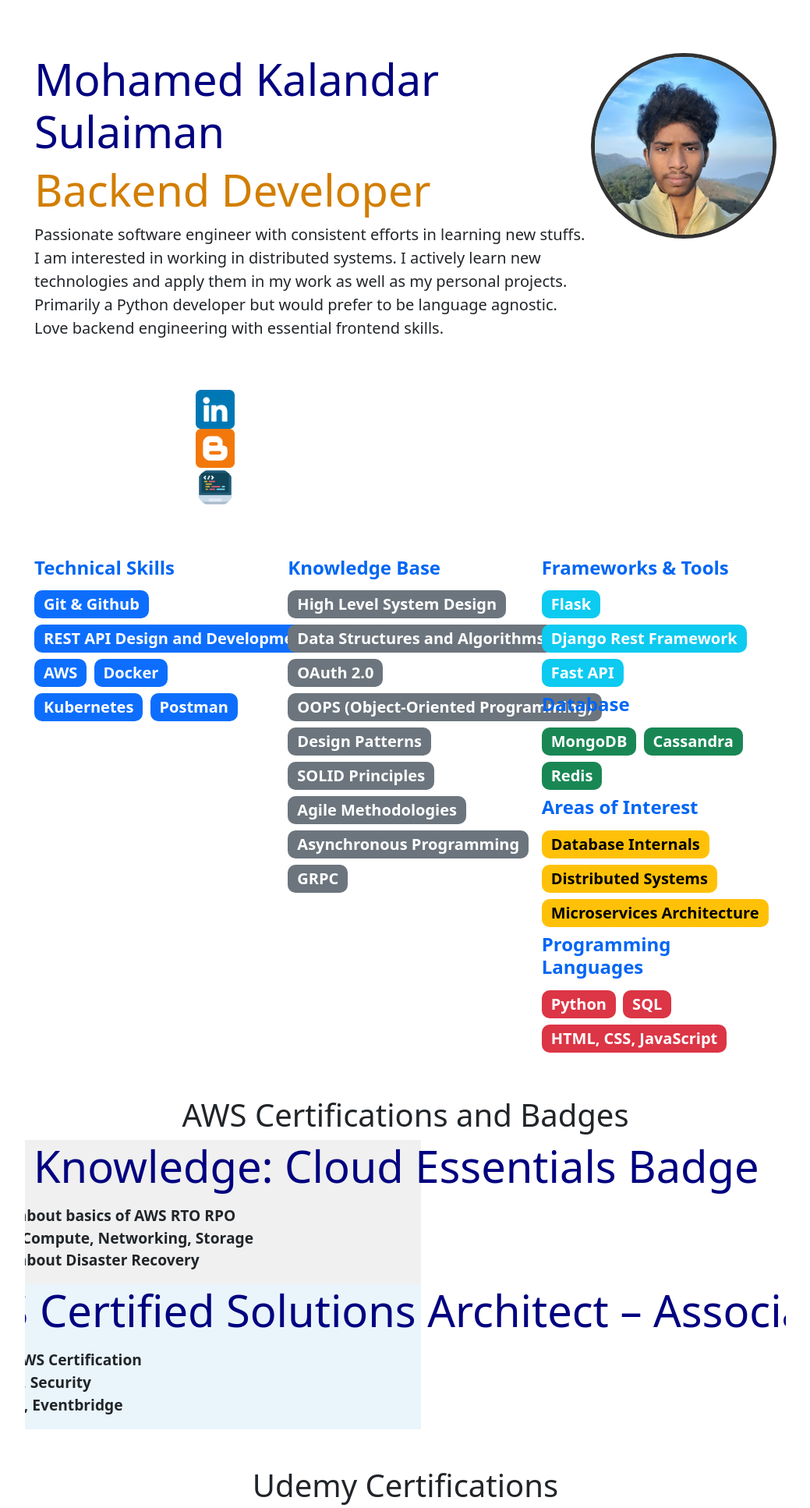
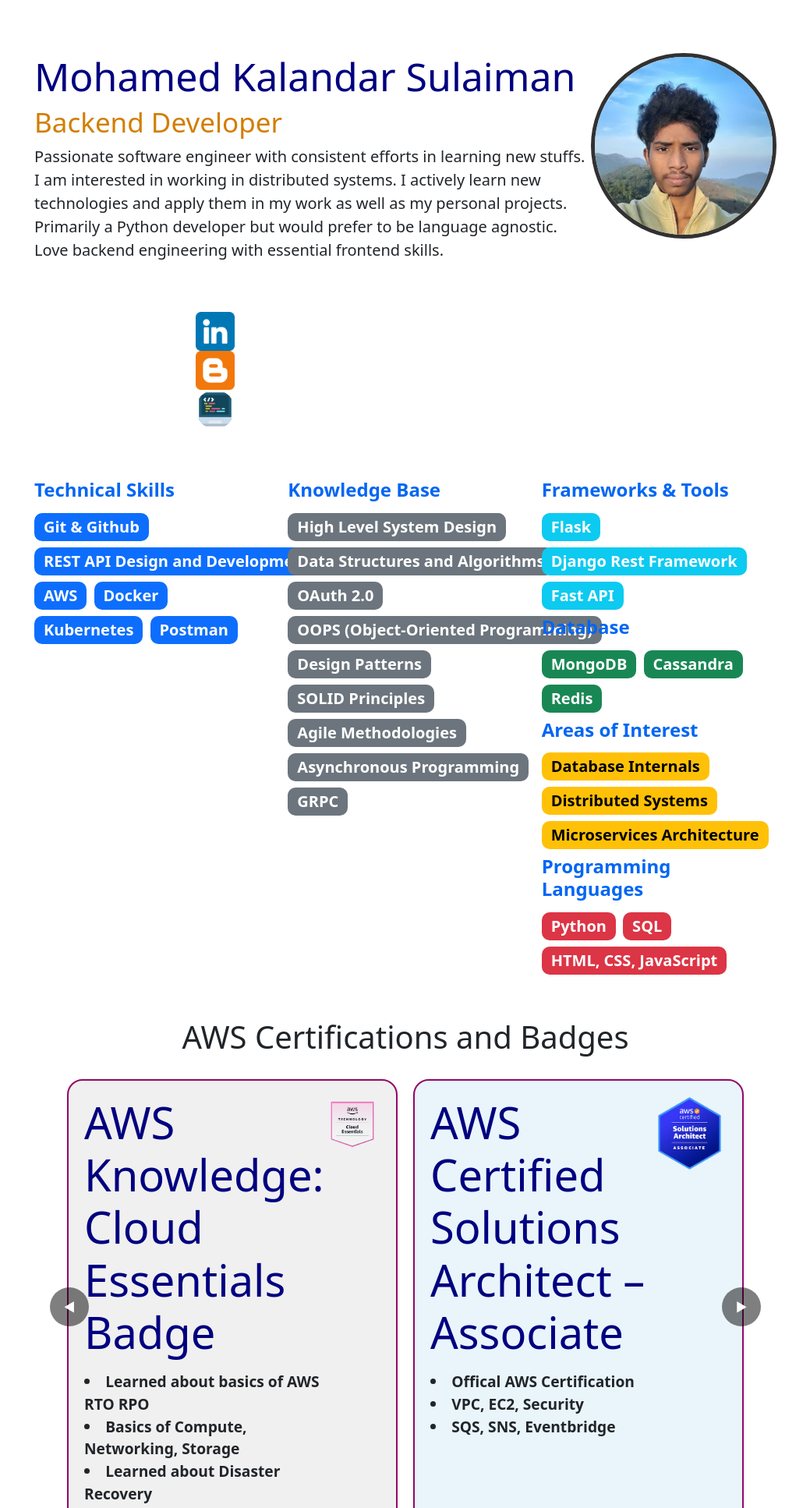
Before and after one commit to Mohamed-Kalandar-Sulaiman/Flask-Portfolio-Site, a Flask app: page / in a window 1280 px wide. Shown: the top 1934 px of the page at 78% size, without its empty margins (120-1159 px from the left). Run offline with Flask 3, Linux system fonts and the light colour scheme; some libraries are stand-ins or nearby versions.

Commit message:
Updated scrolling

```diff
--- a/main/ui/templates/sections/aws_certifications.html
+++ b/main/ui/templates/sections/aws_certifications.html
@@ -1,8 +1,70 @@
+<!DOCTYPE html>
+<html lang="en">
+<head>
+    <meta charset="UTF-8">
+    <meta name="viewport" content="width=device-width, initial-scale=1.0">
+    <title>AWS Certifications</title>
+    <link rel="stylesheet" href="path/to/common.css">
+    <style>
+        .cert-container {
+            margin: 10px;
+            border-radius: 20px;
+            border: 2px solid rgb(147, 6, 103);
+            transition: transform 0.2s ease-in-out;
+            display: inline-block;
+        }
+
+        .cert-container:hover {
+            transform: scale(0.90);
+        }
+
+        .certificates-wrapper {
+            display: flex;
+            overflow-x: scroll;
+            scroll-behavior: smooth;
+            width: 100%;
+            position: relative;
+        }
+
+        .scroll-button {
+            position: absolute;
+            top: 50%;
+            transform: translateY(-50%);
+            background-color: rgba(0, 0, 0, 0.5);
+            color: white;
+            border: none;
+            padding: 10px;
+            cursor: pointer;
+            z-index: 1;
+            width: 50px;
+            height: 50px;
+            border-radius: 50%;
+            display: flex;
+            justify-content: center;
+            align-items: center;
+        }
+
+        .scroll-button.left {
+            left: 10px;
+        }
+
+        .scroll-button.right {
+            right: 10px;
+        }
+
+        .scroll-button:hover {
+            background-color: rgba(0, 0, 0, 0.7);
+        }
+    </style>
+</head>
+<body>
     <div>
         <h1 style="text-align: center;">AWS Certifications and Badges</h1>
-        <div class="row mb-5" style="overflow-x: hidden; white-space: nowrap;" id="aws-certifications-container">
+        <div class="row mb-5" style="overflow-x: hidden; position: relative;margin: 10px;padding: 10px;" id="aws-certifications-container">
+            <button class="scroll-button left" onclick="scrollLeftAWS()">&#9664;</button>
+            <div class="certificates-wrapper" id="aws-certificates-wrapper">
                 <!-- AWS Knowledge: Cloud Essentials Badge -->
-            <div class="cert-container" style="background-color: #f0f0f0; width: 50vw; min-width: 300px; padding-right: 20px; display: inline-block;">
+                <div class="cert-container" style="background-color: #f0f0f0; width: 50vw; min-width: 300px; padding: 20px;">
                     <div style="display: flex; justify-content: space-between;">
                         <div style="flex: 3;">
                             <h1 class="display-4" style="color: navy;">AWS Knowledge: Cloud Essentials Badge</h1>
@@ -10,7 +72,6 @@
                                 <li>Learned about basics of AWS RTO  RPO</li>
                                 <li>Basics of Compute, Networking, Storage</li>
                                 <li>Learned about Disaster Recovery</li>
-
                             </p>
                         </div>
                         <div style="flex: 1; text-align: center;">
@@ -22,7 +83,7 @@
                 </div>
 
                 <!-- AWS Certified Solutions Architect – Associate -->
-            <div class="cert-container" style="background-color: #e9f5fb; width: 50vw; min-width: 300px; padding-left: 20px; display: inline-block;">
+                <div class="cert-container" style="background-color: #e9f5fb; width: 50vw; min-width: 300px; padding: 20px;">
                     <div style="display: flex; justify-content: space-between;">
                         <div style="flex: 3;">
                             <h1 class="display-4" style="color: navy;">AWS Certified Solutions Architect – Associate</h1>
@@ -40,33 +101,20 @@
                     </div>
                 </div>
             </div>
+            <button class="scroll-button right" onclick="scrollRightAWS()">&#9654;</button>
+        </div>
     </div>
 
-
-
-
     <script>
-    // Function to continuously scroll horizontally
-    function autoScroll() {
-        var container = document.getElementById('aws-certifications-container');
-        var scrollAmount = 1; // Adjust scrolling speed as needed
-        var scrollWidth = container.scrollWidth;
-        var clientWidth = container.clientWidth;
-
-        if (container.scrollLeft >= (scrollWidth - clientWidth)) {
-            container.scrollLeft = 0; // Reset to start if reached end
-        } else {
-            container.scrollLeft += scrollAmount; // Scroll right
-        }
+        function scrollLeftAWS() {
+            var container = document.getElementById('aws-certificates-wrapper');
+            container.scrollBy({ left: -300, behavior: 'smooth' }); // Adjust scroll distance as needed
         }
 
-    // Call autoScroll function every 50 milliseconds
-    setInterval(autoScroll, 50); // Adjust interval for smoother or faster scrolling
+        function scrollRightAWS() {
+            var container = document.getElementById('aws-certificates-wrapper');
+            container.scrollBy({ left: 300, behavior: 'smooth' }); // Adjust scroll distance as needed
+        }
     </script>
-
-
-<style>
-    .img:hover {
-        transform: scale(1.05); /* Optional: Scale up on hover */
-    }
-</style>
+</body>
+</html>
--- a/main/ui/templates/sections/introduction.html
+++ b/main/ui/templates/sections/introduction.html
@@ -1,8 +1,8 @@
 <div class="row mb-5">
     <div style="display: flex; justify-content: space-between;">
         <div style="flex: 3;">
-            <h1 class="display-4" style="color: navy;">Mohamed Kalandar Sulaiman</h1>
-            <h2 class="display-4" style="color: rgb(210, 126, 0);">Backend Developer</h2>
+            <h1 class="display-4" style="color: navy;font-size: 50px;">Mohamed Kalandar Sulaiman</h1>
+            <h2 class="display-4" style="color: rgb(210, 126, 0);font-size: 35px;">Backend Developer</h2>
             <p class="lead">Passionate software engineer with consistent efforts in learning new stuffs.
                             I am interested in working in distributed systems.
                             I actively learn new technologies and apply them in my work as well as my personal projects.
--- a/main/ui/templates/sections/udemy_certifications.html
+++ b/main/ui/templates/sections/udemy_certifications.html
@@ -1,8 +1,9 @@
 <div>
     <h1 style="text-align: center;">Udemy Certifications</h1>
 
-    <div class="row mb-5" style="overflow-x: hidden; white-space: nowrap;" id="udemy-certifications-container">
-        <div>
+    <div class="row mb-5" style="overflow-x: hidden; position: relative;" id="udemy-certifications-container">
+        <button class="scroll-button left" onclick="UdemyscrollLeft()">&#9664;</button>
+        <div class="certificates-wrapper"id="udemy-certificates-wrapper">
             <a href="https://www.udemy.com/certificate/UC-34f8f10c-f6b2-40a7-adc8-811f22f1c688/" target="_blank"><img src="{{ url_for('static', filename='images/certificates/html_and_css.jpg') }}" class="img-fluid certificate" ></a>
             <a href="https://www.udemy.com/certificate/UC-0567325a-2cc9-492e-adac-1119dfaebdb7/" target="_blank"><img src="{{ url_for('static', filename='images/certificates/fundamentals_of_backend.jpg') }}" class="img-fluid certificate" ></a>
             <a href="https://www.udemy.com/certificate/UC-198cb049-8f83-4e9b-9062-8f5d70ef5f8a/" target="_blank"><img src="{{ url_for('static', filename='images/certificates/fundamentals_of_database.jpg') }}" class="img-fluid certificate" ></a>
@@ -10,32 +11,11 @@
             <a href="https://www.udemy.com/certificate/UC-316e9a9b-1811-4483-9696-af6144a08a32/" target="_blank"><img src="{{ url_for('static', filename='images/certificates/django.jpg') }}" class="img-fluid certificate" ></a>
             <a href="https://www.udemy.com/certificate/UC-d505192a-61dc-4cb0-adf3-6f6347b3400d/" target="_blank"><img src="{{ url_for('static', filename='images/certificates/redis.jpg') }}" class="img-fluid certificate" ></a>
             <a href="https://www.udemy.com/certificate/UC-aedcd303-6a49-453b-a04c-fda2251f08b3/" target="_blank"><img src="{{ url_for('static', filename='images/certificates/cassandra.jpg') }}" class="img-fluid certificate" ></a>
-
-
+            <a href="https://www.udemy.com/certificate/UC-ea137959-2a72-4a5d-ba77-96799cda8e06/" target="_blank"><img src="{{ url_for('static', filename='images/certificates/fastapi.jpg') }}" class="img-fluid certificate" ></a>
         </div>
+        <button class="scroll-button right" onclick="UdemyscrollRight()">&#9654;</button>
     </div>
-
 </div>
-
-
-<script>
-    // Function to continuously scroll horizontally
-    function autoScroll() {
-        var container = document.getElementById('udemy-certifications-container');
-        var scrollAmount = 1; // Adjust scrolling speed as needed
-        var scrollWidth = container.scrollWidth;
-        var clientWidth = container.clientWidth;
-
-        if (container.scrollLeft >= (scrollWidth - clientWidth)) {
-            container.scrollLeft = 0; // Reset to start if reached end
-        } else {
-            container.scrollLeft += scrollAmount; // Scroll right
-        }
-    }
-
-    // Call autoScroll function every 50 milliseconds
-    setInterval(autoScroll, 10); // Adjust interval for smoother or faster scrolling
-</script>
 
 <style>
     .certificate {
@@ -51,4 +31,55 @@
     .certificate:hover {
         transform: scale(1.05); /* Optional: Scale up on hover */
     }
+
+    .certificates-wrapper {
+        display: flex;
+        overflow-x: scroll;
+        scroll-behavior: smooth;
+        width: 100%;
+    }
+
+    .scroll-button {
+        position: absolute;
+        top: 50%;
+        transform: translateY(-50%);
+        background-color: rgba(0, 0, 0, 0.5);
+        color: white;
+        border: none;
+        padding: 10px;
+        cursor: pointer;
+        z-index: 1;
+        width: 50px;
+        height: 50px;
+        border-radius: 50%;
+        display: flex;
+        justify-content: center;
+        align-items: center;
+    }
+
+    .scroll-button.left {
+        left: 10px;
+    }
+
+    .scroll-button.right {
+        right: 10px;
+    }
+
+    .scroll-button:hover {
+        background-color: rgba(0, 0, 0, 0.7);
+    }
 </style>
+
+
+
+<script>
+    function UdemyscrollLeft() {
+        var container = document.getElementById('udemy-certificates-wrapper');
+        container.scrollBy({ right: -500, behavior: 'smooth' }); // Adjust scroll distance as needed
+    }
+
+    function UdemyscrollRight() {
+        var container = document.getElementById('udemy-certificates-wrapper');
+        container.scrollBy({ left: 500, behavior: 'smooth' }); // Adjust scroll distance as needed
+    }
+</script>
```
Also changed, not shown: main/static/images/certificates/fastapi.jpg (added). Lines whose indentation alone changed are shown as unchanged.
